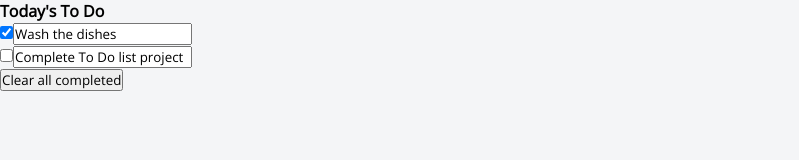
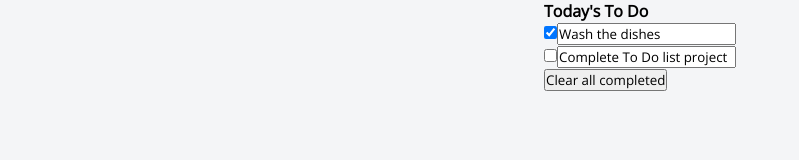
Before and after one commit to usmansbk/todo-list, a website built with webpack: page src/index.html in a window 1280 px wide. Shown: the whole page, without its empty margins (0-799 px from the left). Built offline with nearby package versions, Linux system fonts and the light colour scheme.

Commit message:
Add class names

```diff
--- a/src/index.html
+++ b/src/index.html
@@ -9,13 +9,13 @@
     <link href="https://fonts.googleapis.com/css2?family=Open+Sans:ital,wght@0,300;0,400;1,300&display=swap" rel="stylesheet">
   </head>
   <body>
-    <section>
-      <header>
-        <h4>Today's To Do</h4>
+    <section class="container">
+      <header class="list-header">
+        <h4 class="list-tile">Today's To Do</h4>
       </header>
       <ul id="items"></ul>
-      <footer>
-        <button id="clear-btn" type="button">Clear all completed</button>
+      <footer class="list-footer">
+        <button class="clear-button" id="clear-btn" type="button">Clear all completed</button>
       </footer>
     </section>
   </body>
--- a/src/style.css
+++ b/src/style.css
@@ -4,6 +4,17 @@
   font-family: 'Open Sans', sans-serif;
 }
 
+a {
+  text-decoration: none;
+}
+
+ul li {
+  list-style: none;
+}
+
 body {
   background-color: #f4f5f7;
+  display: flex;
+  justify-content: center;
+  align-items: center;
 }
```
